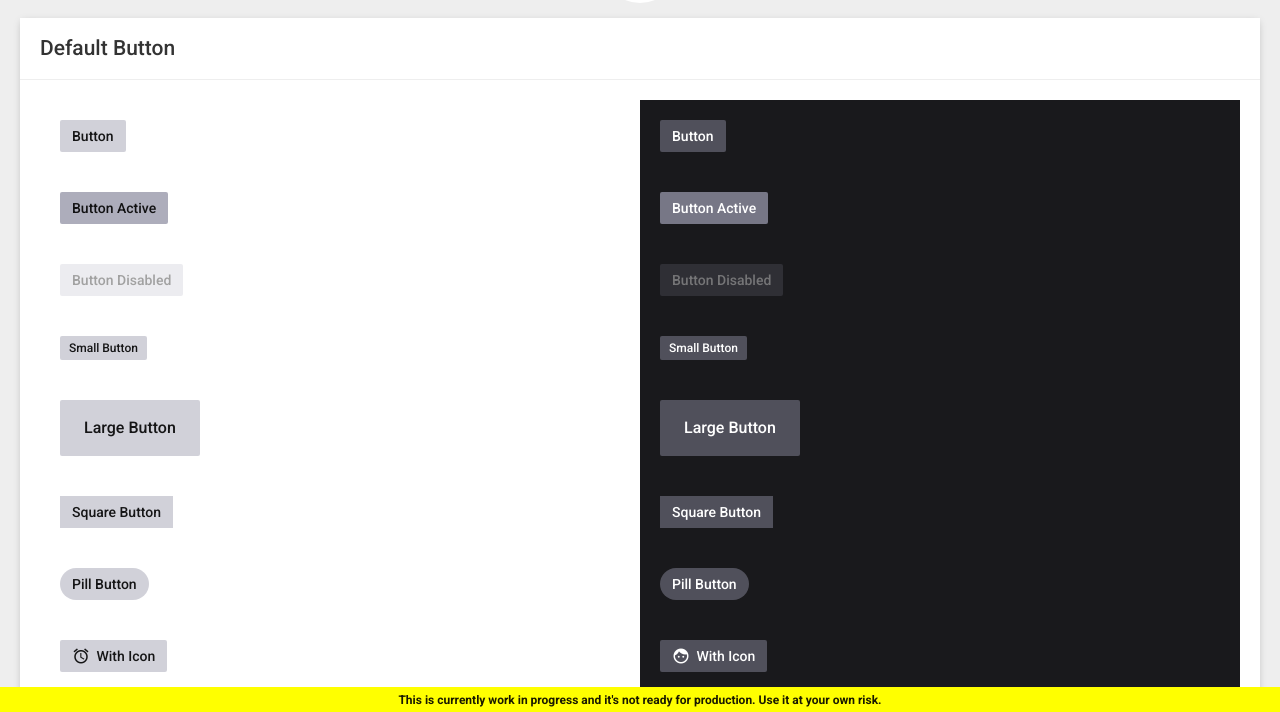
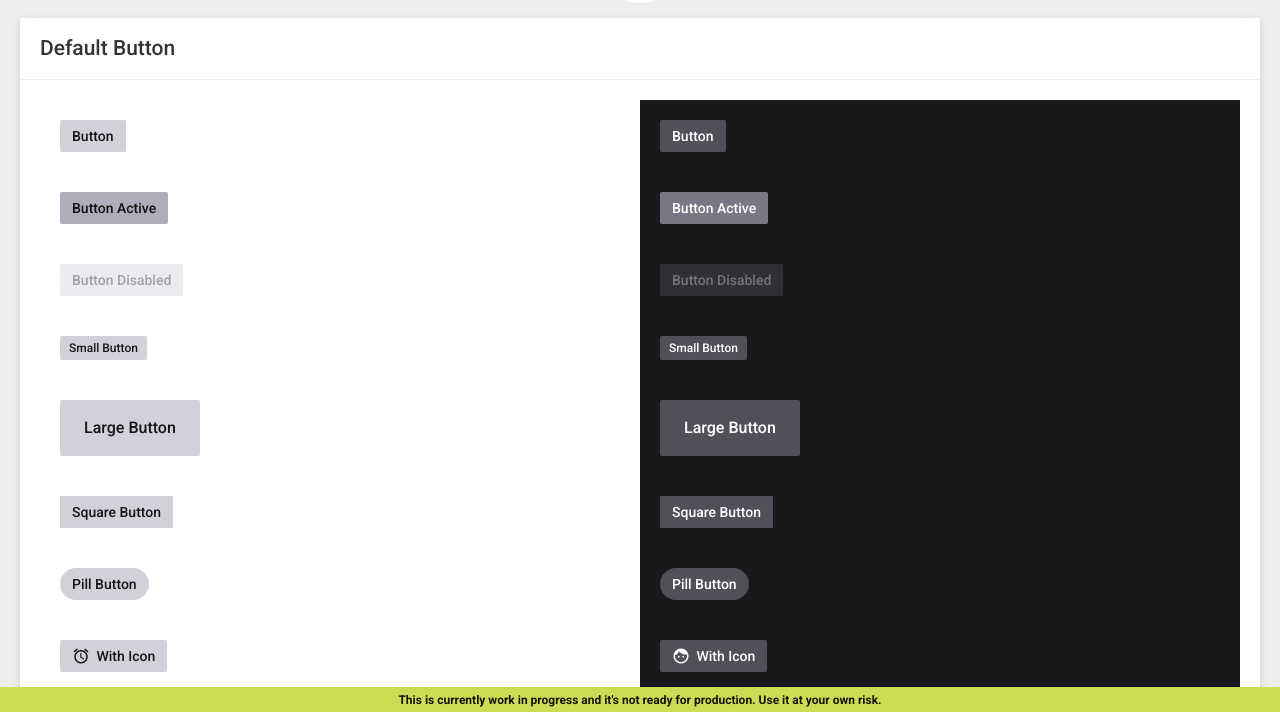
Before and after one commit to adrianbota/sharpei, a website: page src/index.html in a window 1280 px wide. Shown: the part 86-798 px from the top of the page. Drawn offline with nearby package versions, Linux system fonts and the light colour scheme; files that its build step writes are made by us from their sources.

Commit message:
compress html more and warning, error, info, success colors

```diff
--- a/src/html/form.html
+++ b/src/html/form.html
@@ -98,7 +98,7 @@
             </div>
             <div class="layout-v-item">
               <select class="text-input text-input-default text-input-block">
-                <option>Not specified</option>
+                <option hidden selected disabled>Not specified</option>
                 <option>USA</option>
                 <option>UK</option>
               </select>
--- a/src/less/common/variables.less
+++ b/src/less/common/variables.less
@@ -7,15 +7,15 @@
 @default-color: #99a;
 @accent-color: #e368d6;
 @candy-color: #52b875;
-@warning-color: #ff0;
-@error-color: #f00;
-@success-color: #0f0;
-@info-color: #00f;
+@warning-color: #cd5;
+@error-color: #b33;
+@success-color: #3c1;
+@info-color: #35a;
 
 @default-dark-color: #889;
 @accent-dark-color: #b338a6;
 @candy-dark-color: #329825;
-@warning-dark-color: #ff0;
-@error-dark-color: #f00;
-@success-dark-color: #0f0;
-@info-dark-color: #00f;
+@warning-dark-color: #cd5;
+@error-dark-color: #b33;
+@success-dark-color: #3c1;
+@info-dark-color: #35a;
```
Also changed, not shown: docs/index.html (+1 -1 lines), gulpcfg.json (+7 -0 lines), dist/sharpei.css, docs/css/sharpei.css.
